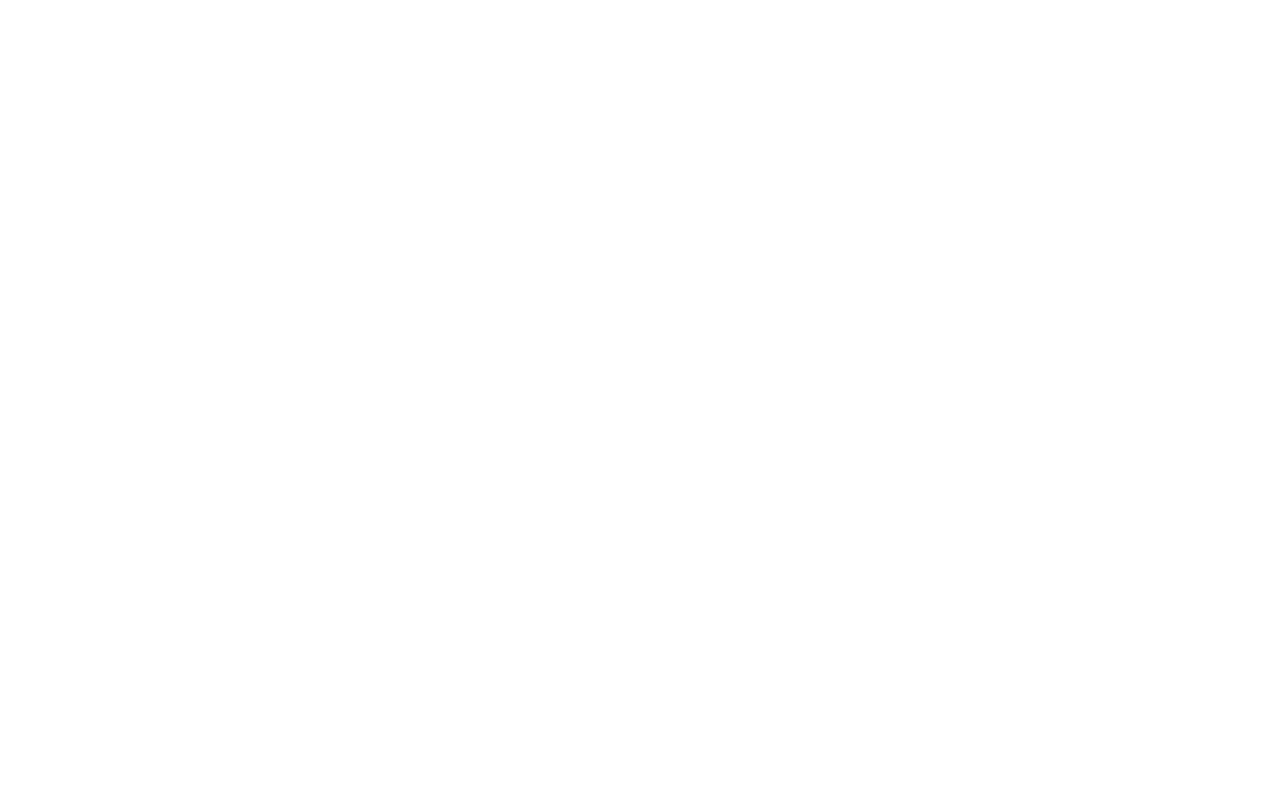
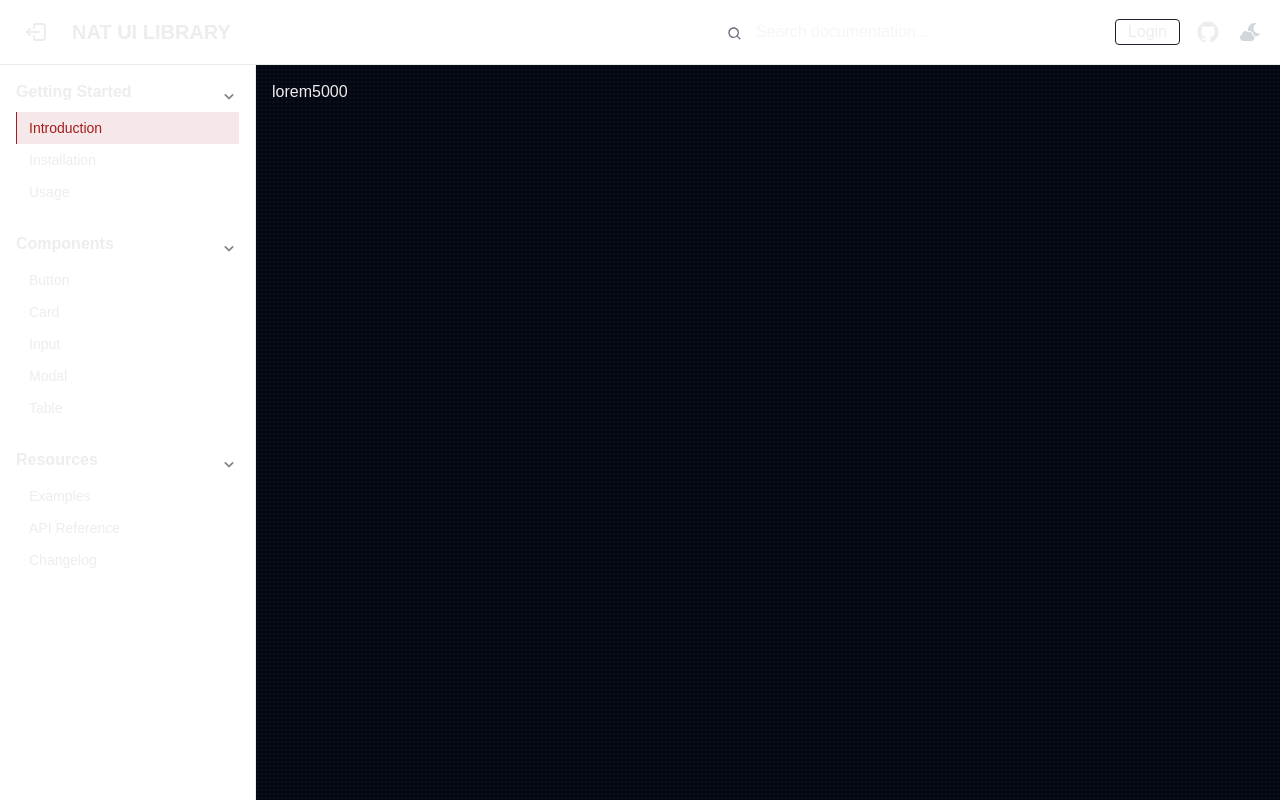
Before and after one commit to Nafiz-Al-Turabi/NATOMHA_LIBRARY, a Next.js app: page / in a window 1280 px wide. Built offline with nearby package versions, Linux system fonts and the light colour scheme.

Commit message:
Dark And lisght mode added

```diff
--- a/app/components/shared/ClientLayout.tsx
+++ b/app/components/shared/ClientLayout.tsx
@@ -4,14 +4,17 @@
 import { BiChevronDown, BiFoodMenu, BiSearch } from "react-icons/bi";
 import Link from "next/link";
 import { TbLogout2 } from "react-icons/tb";
-import { IoLogoGithub } from "react-icons/io";
+import { IoIosSunny, IoLogoGithub } from "react-icons/io";
 import { usePathname } from "next/navigation";
+import { FaCloudMoon } from "react-icons/fa";
+import { useTheme } from "../theme/ThemeProvider";
 
 const ClientLayout: React.FC<{ children: React.ReactNode }> = ({
   children,
 }) => {
   const [sidebarOpen, setSidebarOpen] = useState(true);
   const pathname = usePathname();
+  const { theme, toggleTheme } = useTheme();
 
   const navigation = [
     {
@@ -45,7 +48,7 @@
   return (
     <div className="min-h-screen">
       {/* Top Navigation */}
-      <header className="fixed top-0 z-50 w-full border-b border-[#ebebeb] dark:border-[#1d202a] dark:bg-[#030712]">
+      <header className="fixed top-0 z-50 w-full border-b border-[#ebebeb] dark:border-[#1d202a]  bg-white dark:bg-[#030712]">
         <div className="flex h-16 items-center justify-between px-4">
           <div className="flex items-center gap-4">
             <button
@@ -62,7 +65,7 @@
               <input
                 type="text"
                 placeholder="Search documentation..."
-                className="w-full pl-10 pr-4 py-2 border border-transparent rounded-lg focus:outline-none focus:border  focus:border-[#1d202a]"
+                className="w-full pl-10 pr-4 py-1 border border-transparent rounded-lg focus:outline-none focus:border focus:border-[#1d202a]"
               />
             </div>
             <Link href="/" className="border border-[#1d202a] px-3 rounded ">
@@ -72,6 +75,44 @@
               <a href="">
                 <IoLogoGithub size={24} />
               </a>
+            </button>
+            <button
+              onClick={toggleTheme}
+              className="relative p-1 rounded-lg bg-background hover:bg-gray-100 dark:hover:bg-gray-800
+                transition-colors duration-300 ease-in-out"
+              aria-label="Toggle theme"
+            >
+              <div className="relative w-5 h-5 overflow-hidden">
+                {/* Sun Icon */}
+                <div
+                  className={`absolute transform transition-all duration-500 ease-in-out
+          ${
+            theme === "dark"
+              ? "rotate-[-120deg] translate-y-8 opacity-0"
+              : "rotate-0 translate-y-0 opacity-100"
+          }`}
+                >
+                  <IoIosSunny
+                    className="w-5 h-5 text-yellow-500"
+                    strokeWidth={2}
+                  />
+                </div>
+
+                {/* Moon Icon */}
+                <div
+                  className={`absolute transform transition-all duration-500 ease-in-out
+          ${
+            theme === "dark"
+              ? "rotate-0 translate-y-0 opacity-100"
+              : "rotate-[120deg] -translate-y-8 opacity-0"
+          }`}
+                >
+                  <FaCloudMoon
+                    className="w-5 h-5 text-gray-300"
+                    strokeWidth={2}
+                  />
+                </div>
+              </div>
             </button>
           </div>
         </div>
@@ -83,7 +124,7 @@
           sidebarOpen ? "translate-x-0" : "-translate-x-full"
         }`}
       >
-        <nav className="h-full overflow-y-auto p-4">
+        <nav className="h-full overflow-y-auto p-4 bg-white dark:bg-[#030712] ">
           {navigation.map((section, idx) => (
             <div key={idx} className="mb-6">
               <div className="flex items-center justify-between">
@@ -98,8 +139,8 @@
                     <li key={itemIdx}>
                       <Link
                         href={item.path}
-                        className={`block w-full text-left px-3 py-1.5 text-sm hover:text-[#A31D1D] hover:bg-[#A31D1D]/10
-                                    border-l-2 ${
+                        className={`block w-full text-left px-3 py-1.5 text-sm  hover:text-[#A31D1D] hover:bg-[#A31D1D]/10
+                                    border-l hover:border-[#A31D1D] ${
                                       isActive
                                         ? "border-[#A31D1D] text-[#A31D1D] bg-[#A31D1D]/10"
                                         : "border-transparent dark:border-[#292f3a]"
--- /dev/null
+++ b/app/components/theme/ThemeProvider.tsx
@@ -0,0 +1,53 @@
+"use client";
+
+import React, { createContext, useContext, useEffect, useState } from "react";
+
+type Theme = "dark" | "light";
+
+interface ThemeContextType {
+  theme: Theme;
+  toggleTheme: () => void;
+}
+
+const ThemeContext = createContext<ThemeContextType | undefined>(undefined);
+
+const ThemeProvider: React.FC<{ children: React.ReactNode }> = ({
+  children,
+}) => {
+  const [theme, setTheme] = useState<Theme | null>(null);
+
+  useEffect(() => {
+    const storedTheme = (localStorage.getItem("theme") as Theme) || "dark";
+    setTheme(storedTheme);
+    const root = window.document.documentElement;
+    root.classList.toggle("dark", storedTheme === "dark");
+  }, []);
+
+  const toggleTheme = () => {
+    const newTheme = theme === "dark" ? "light" : "dark";
+    setTheme(newTheme);
+    const root = window.document.documentElement;
+    root.classList.toggle("dark", newTheme === "dark");
+    localStorage.setItem("theme", newTheme);
+  };
+
+  if (theme === null) {
+    return null;
+  }
+
+  return (
+    <ThemeContext.Provider value={{ theme, toggleTheme }}>
+      {children}
+    </ThemeContext.Provider>
+  );
+};
+
+export default ThemeProvider;
+
+export const useTheme = (): ThemeContextType => {
+  const context = useContext(ThemeContext);
+  if (!context) {
+    throw new Error("useTheme must be used within a ThemeProvider");
+  }
+  return context;
+};
--- a/app/globals.css
+++ b/app/globals.css
@@ -3,30 +3,51 @@
 :root {
   --background: #ffffff;
   --foreground: #171717;
+  transition: background 0.3s ease, color 0.3s ease;
 }
 
-@theme inline {
-  --color-background: var(--background);
-  --color-foreground: var(--foreground);
-  --font-sans: var(--font-geist-sans);
-  --font-mono: var(--font-geist-mono);
+.dark {
+  --background: #030712;
+  --foreground: #ededed;
 }
 
-@media (prefers-color-scheme: dark) {
-  :root {
-    --background: #030712;
-    --foreground: #ededed;
-  }
-}
 
 body {
   background: var(--background);
   color: var(--foreground);
   font-family: Arial, Helvetica, sans-serif;
+  transition: background 0.3s ease, color 0.3s ease;
+}
+
+@keyframes fadeUp {
+  0% {
+    opacity: 0;
+  }
+  100% {
+    opacity: 1;
+  }
+}
+
+@keyframes fadeOut {
+  0% {
+    opacity: 1;
+  }
+  100% {
+    opacity: 0;
+  }
+}
+
+/* Utility classes for animations */
+.fade-up {
+  animation: fadeUp 0.5s ease-out forwards;
+}
+
+.fade-out {
+  animation: fadeOut 0.3s ease-out forwards;
 }
 
 .bg-pattern {
   background-image:
-    radial-gradient(circle, #1c1f295d 1px, transparent 1px);
-  background-size: 50px 50px, 40px 40px, 80px 80px, 80px 80px;
+    radial-gradient(circle, #49494923 1px, transparent 1px);
+  background-size: 4px 4px, 40px 40px, 80px 80px, 80px 80px;
 }
--- a/app/layout.tsx
+++ b/app/layout.tsx
@@ -1,13 +1,16 @@
 import React from "react";
 import ClientLayout from "./components/shared/ClientLayout";
 import "./globals.css";
+import ThemeProvider from "./components/theme/ThemeProvider";
 
 const layout: React.FC<{ children: React.ReactNode }> = ({ children }) => {
   return (
     <div>
       <html lang="en">
-        <body cz-shortcut-listen="true">
-          <ClientLayout>{children}</ClientLayout>
+        <body cz-shortcut-listen="true" className="bg-pattern">
+          <ThemeProvider>
+            <ClientLayout>{children}</ClientLayout>
+          </ThemeProvider>
         </body>
       </html>
     </div>
--- a/app/page.tsx
+++ b/app/page.tsx
@@ -1,7 +1,7 @@
 import Image from "next/image";
 
 export default function Home() {
-  return <div className="text-white">
+  return <div className="">
     lorem5000
   </div>;
 }
```
